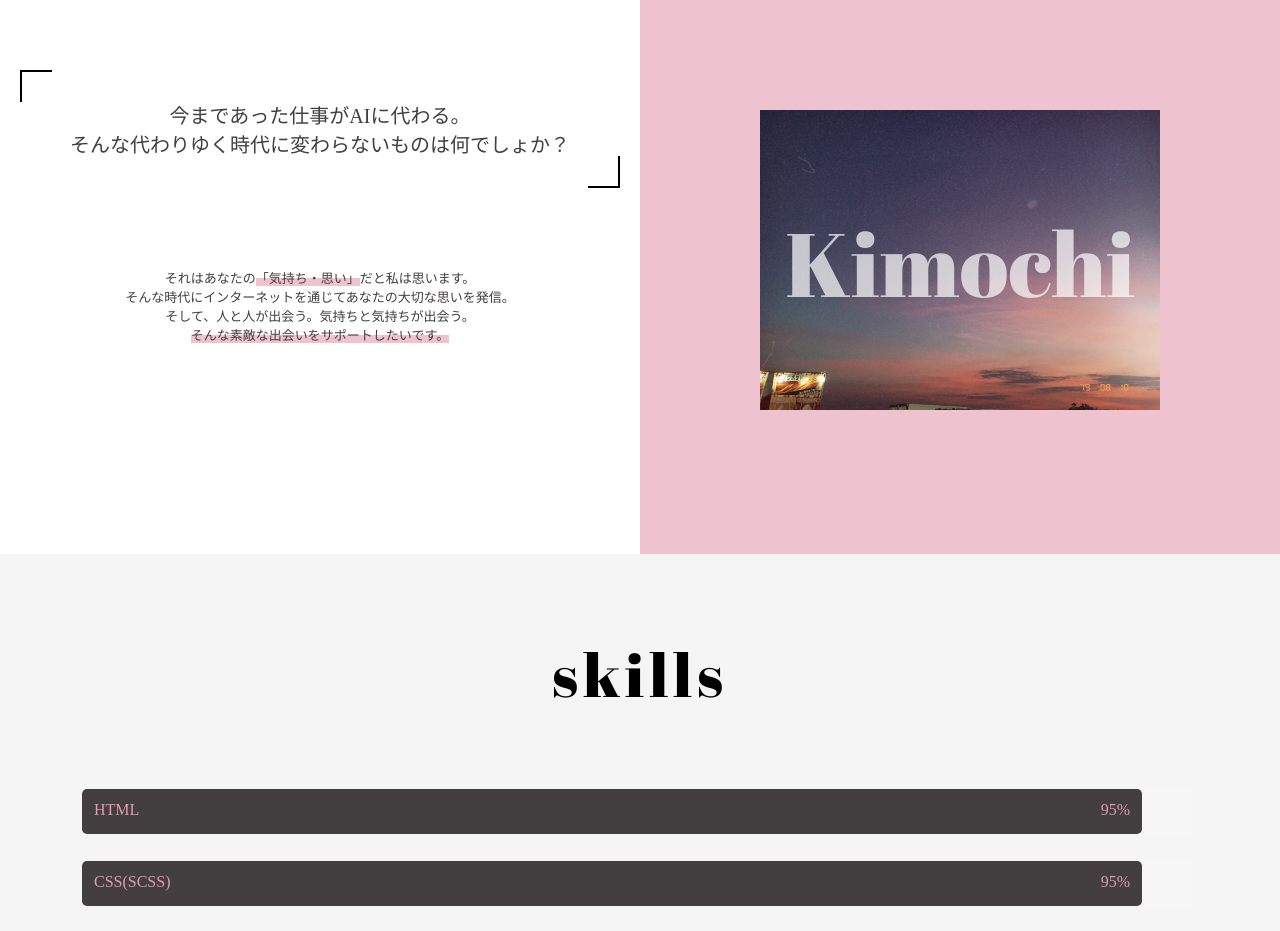
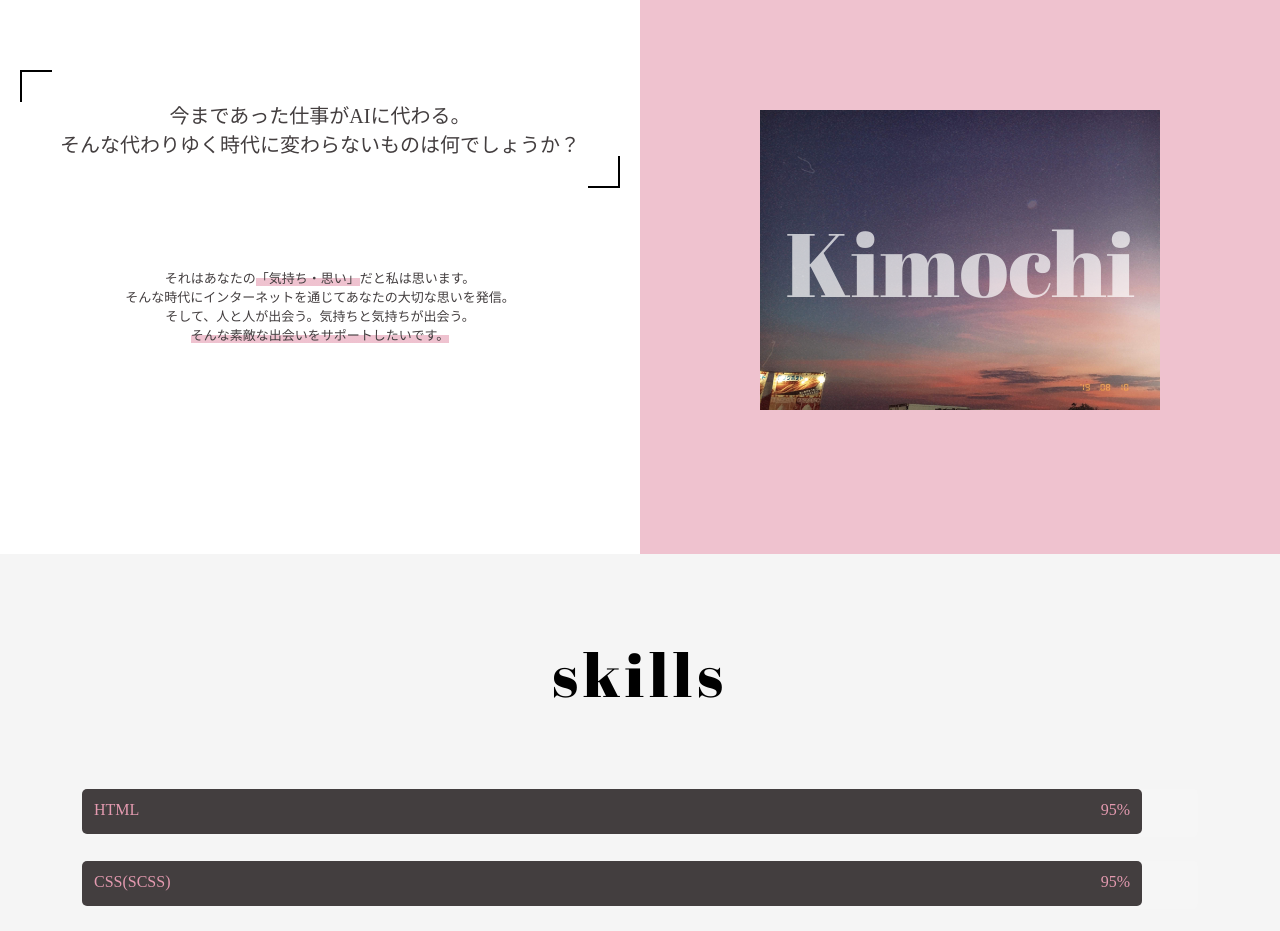
Before and after one commit to AkariYamaguchi/pf01, a plain HTML site: page index.html in a window 1280 px wide. Shown: the part 1420-2351 px from the top of the page. Drawn offline with nearby package versions, Linux system fonts and the light colour scheme; a web font is replaced by a local one.

Commit message:
fixed text

```diff
--- a/index.html
+++ b/index.html
@@ -141,7 +141,7 @@
             <p class="frame-box">
               今まであった仕事がAIに代わる。
               <br /><span
-                >そんな代わりゆく時代に変わらないものは何でしょか？</span
+                >そんな代わりゆく時代に変わらないものは何でしょうか？</span
               >
             </p>
           </div>
```
